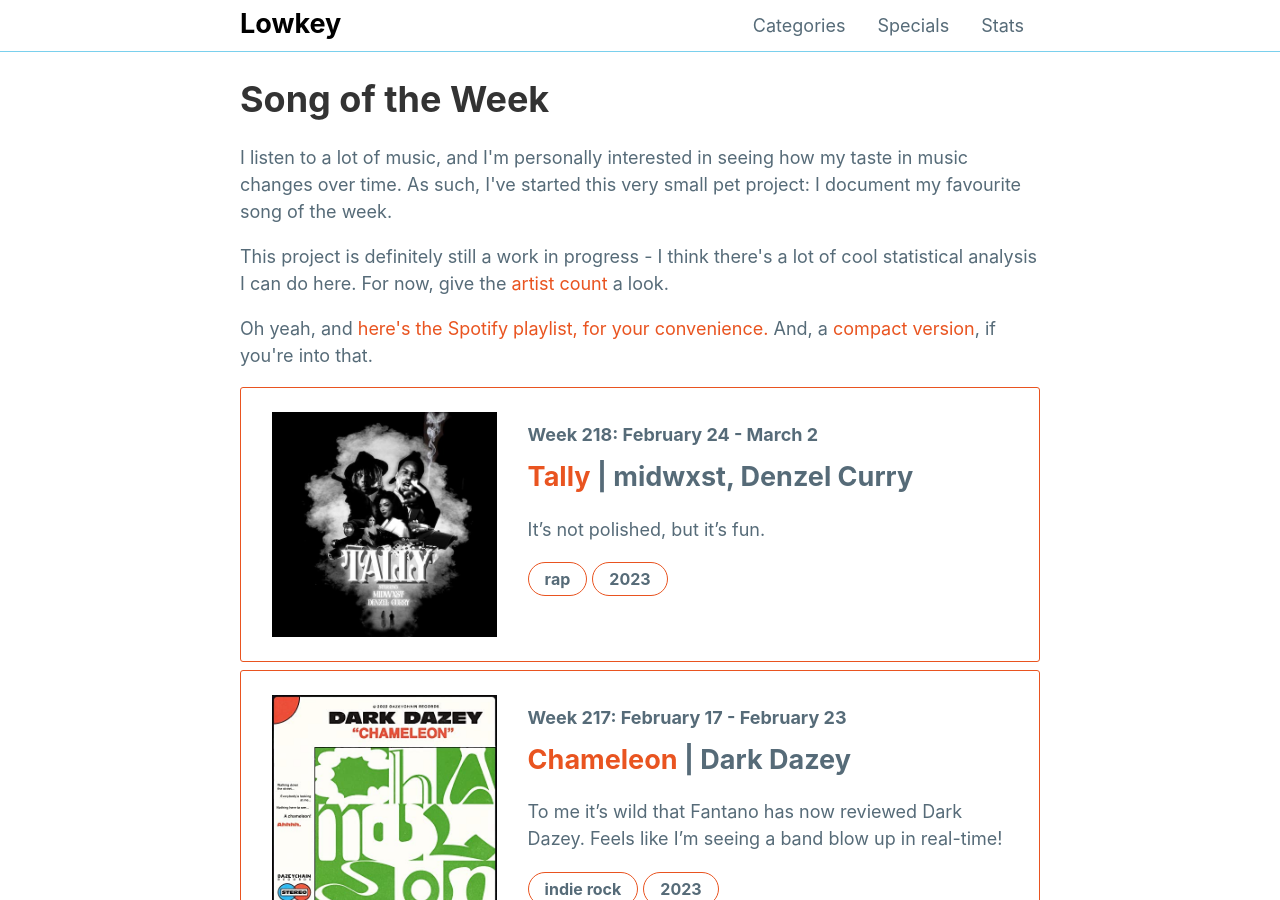
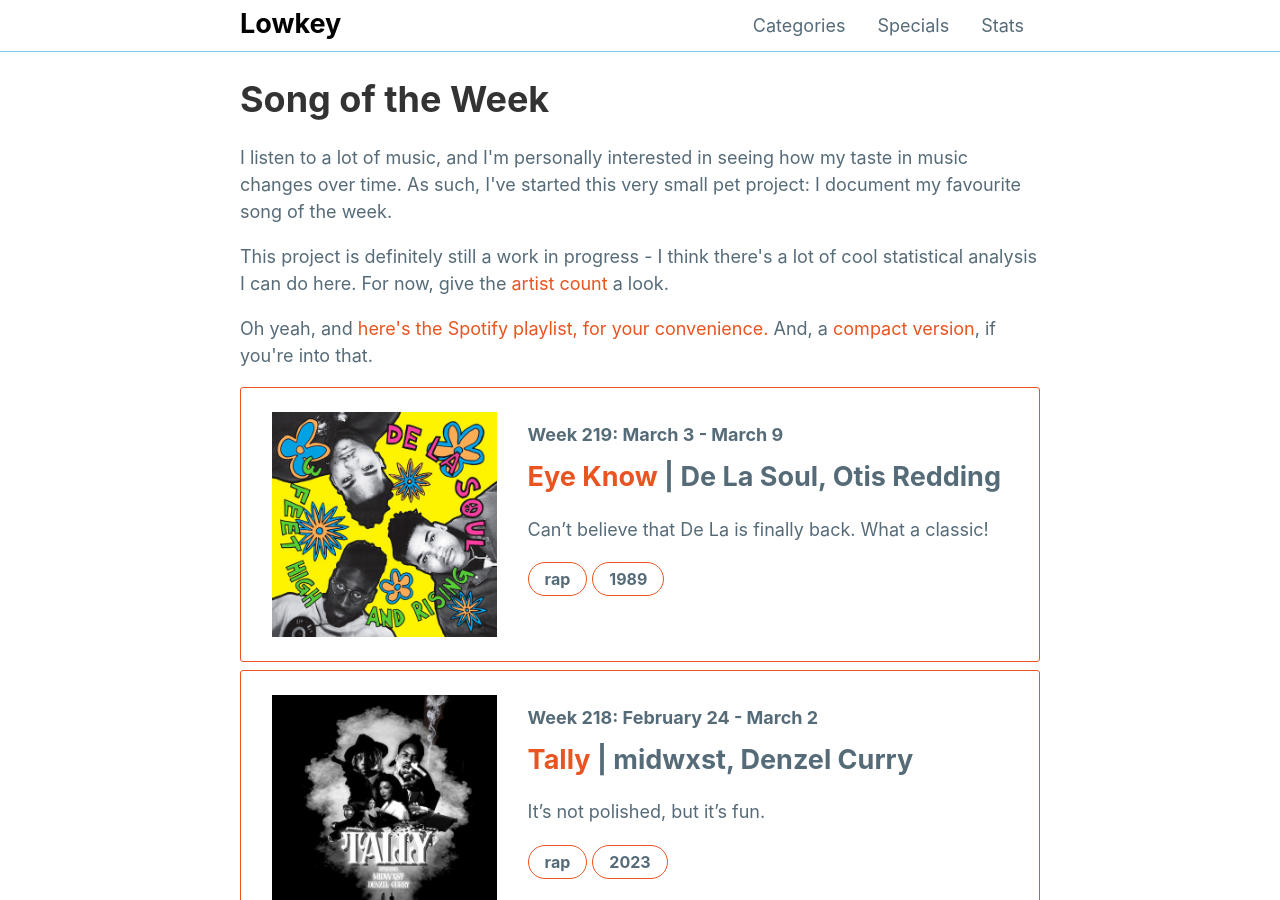
Before and after one commit to mattxwang/lowkey, a Jekyll site: the page built from stats/song-of-the-week.html, in a window 1280 px wide and 900 px high. Built offline with Jekyll 4.4.1, drawn with Linux system fonts in a browser that asks for light colours; comment, search, counter and statistics services are not loaded.

Commit message:
eye know

```diff
--- a/_data/sotw.yml
+++ b/_data/sotw.yml
@@ -2457,3 +2457,14 @@ week218:
   genre: "rap"
   year: 2023
   blurb: It's not polished, but it's fun.
+week219:
+  week: "Week 219: March 3 - March 9"
+  title: "Eye Know"
+  artists:
+  - "De La Soul"
+  - "Otis Redding"
+  album: "3 Feet High and Rising"
+  album_art: "3-feet.jpeg"
+  genre: "rap"
+  year: 1989
+  blurb: Can't believe that De La is finally back. What a classic!
```
Also changed, not shown: img/albums/3-feet.jpeg (added).
